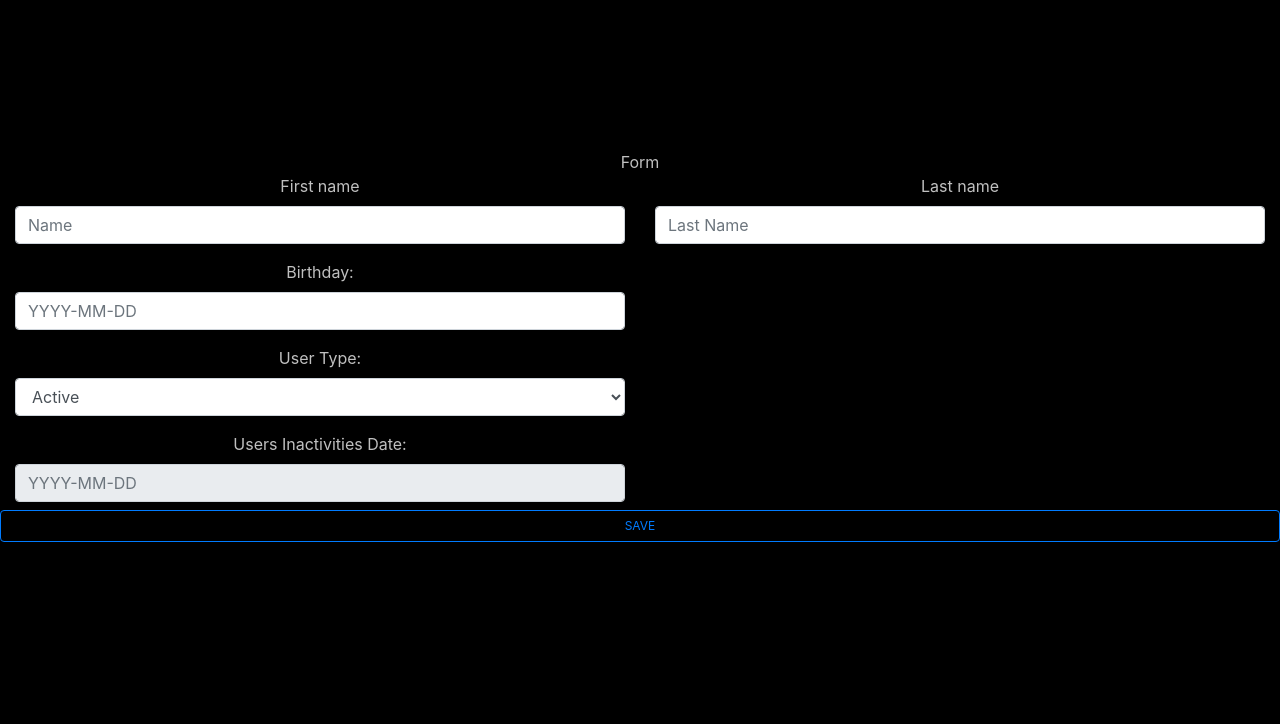
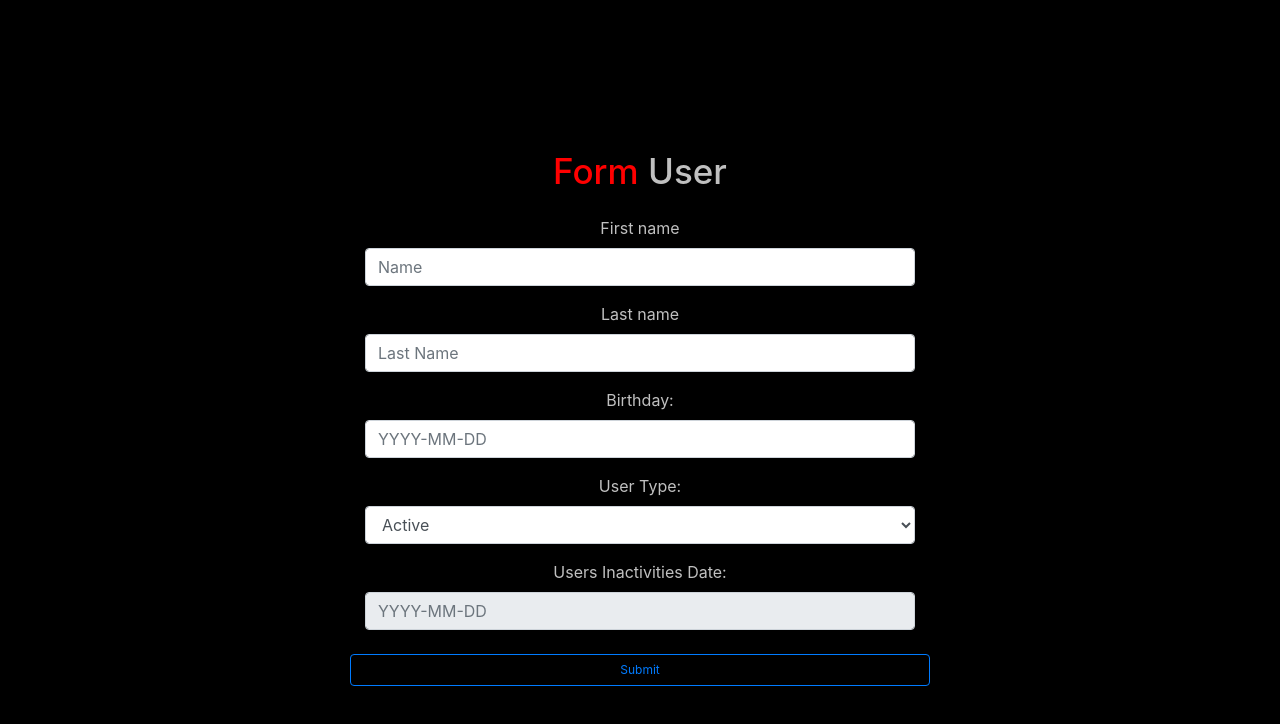
Before and after one commit to MarcinMG-web/Form-Validator, a React (Create React App) app: page / in a window 1280 px wide. Shown: the top 724 px of the page. Built offline with nearby package versions, Linux system fonts and the light colour scheme.

Commit message:
Add changed display

```diff
--- a/src/App.js
+++ b/src/App.js
@@ -1,12 +1,13 @@
 import './App.css';
 import '../node_modules/bootstrap/dist/css/bootstrap.css';
 
-import {Form} from './components/Form'
+import { Heder } from './components/Heder'
+import { Form } from './components/Form'
 
 function App() {
   return (
     <div className="App">
-     Form
+      <Heder />
       <Form />
     </div>
   );
--- a/src/components/Form.js
+++ b/src/components/Form.js
@@ -44,7 +44,7 @@ export const Form = () => {
         // Check if is in the past
         if (currentYearMontDay <= dateFromInput) {
             return false
-        } else{
+        } else {
            return true
         }
 
@@ -150,13 +150,14 @@ export const Form = () => {
 
     return (
 
-        <form className = 'd-flex flex-column mt-0 mb-0'
+        <form className = 'col-lg-6 offset-lg-3 '
             onSubmit = {handleSubmitForm}
             ref={formRef}
         >
-            <div className = "d-flex" >
-                <div className="col-md-6 position-relative">
-                    <label htmlFor="validationTooltip01" className="form-label">
+            <div className = "col ml-auto" >
+
+                <div className = "col align-self-center" >
+                    <label htmlFor = "validationTooltip01" className = "form-label mt-3" >
                         First name
                     </label>
                     <input type="text"
@@ -172,8 +173,8 @@ export const Form = () => {
                     </div>
                 </div>
 
-                <div className = "col-md-6 position-relative " >
-                    <label htmlFor="validationTooltip01 " className="form-label">
+                <div className = "col align-self-center" >
+                    <label htmlFor="validationTooltip01 " className="form-label mt-3">
                         Last name
                     </label>
                     <input type="text"
@@ -187,9 +188,8 @@ export const Form = () => {
                        {errors.lastNameError}
                     </div>
                 </div>
-            </div>
-            <div className = "d-flex" >
-                <div className="col-md-6 position-relative">
+
+                <div className = "col align-self-center" >
                     <label htmlFor="validationTooltip02" className="form-label mt-3">
                         Birthday:
                     </label>
@@ -204,10 +204,8 @@ export const Form = () => {
                        {errors.birthDayError}
                     </div>
                 </div>
-            </div>
 
-            <div className = "d-flex flex-column" >
-                    <div className="col-md-6 position-relative">
+                <div className = "col align-self-center">
                     <label htmlFor="validationTooltip04" className="form-label mt-3">
                         User Type:
                     </label>
@@ -223,12 +221,11 @@ export const Form = () => {
 
                 </div>
 
-                        <div className="col-md-6 position-relative">
-                            <label htmlFor = "validationTooltip01"
-                            className = "form-label mt-3" >
+                <div className = "col align-self-center" >
+                        <label htmlFor = "validationTooltip01" className = "form-label mt-3" >
                             Users Inactivities Date:
                         </label>
-                            <input  type = "text"
+                    <input type = "text"
                             className = "form-control"
                             name = "userInactivitiesDate"
                             onChange={handleChange}
@@ -241,14 +238,17 @@ export const Form = () => {
                     </div>
                 </div>
 
-            </div>
+
+                < div className = "span btn-block" >
                     <button
-                    className="btn btn-outline-primary mt-2 mb-0"
+                        className="btn btn-medium btn-block btn-outline-primary mt-4"
                         type="submit"
                         style={{fontSize: '12px'}}
                         >
-                        SAVE
+                            Submit
                     </button>
+                </div>
+            </div>
         </form>
 
     );
--- /dev/null
+++ b/src/components/Heder.js
@@ -0,0 +1,11 @@
+import React from 'react'
+
+export const Heder = () => {
+    return (
+        <div>
+            <h1 style={{color: 'red', fontSize: '35px'}}> Form
+                <span> User </span>
+            </h1>
+        </div>
+    )
+}
```
Also changed, not shown: 1 other file (tests, documents, lock files or other folders). Lines whose indentation alone changed are shown as unchanged.
